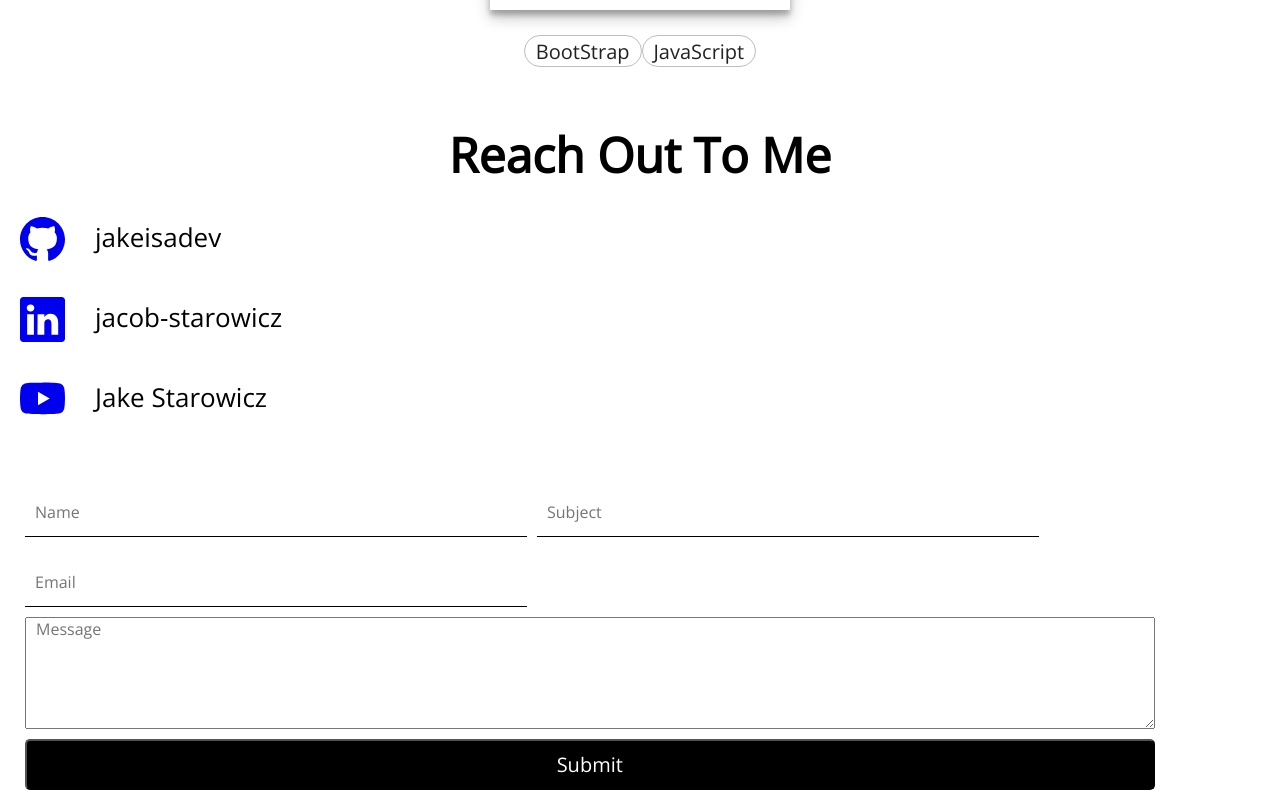
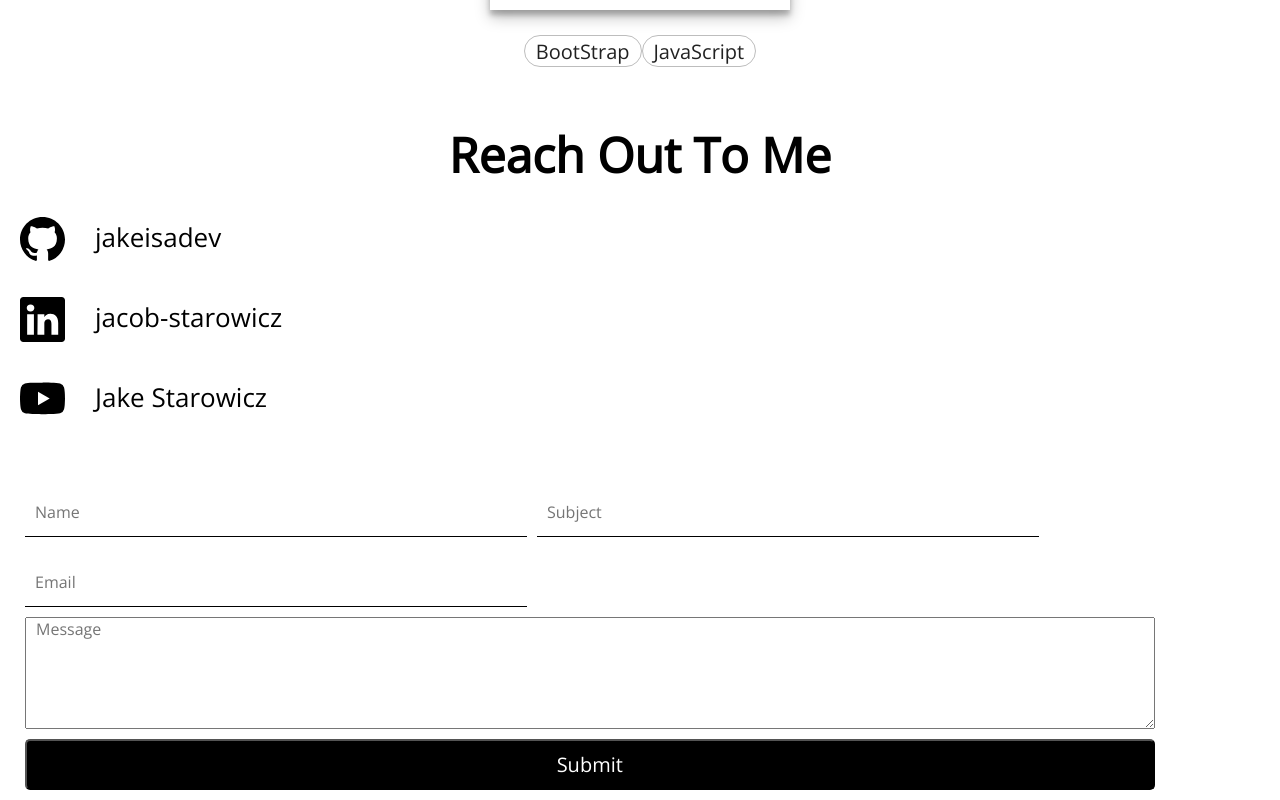
Before and after one commit to jakeisadev/new-portfolio8Oct22, a React (Create React App) app: page / in a window 1280 px wide. Shown: the part 4398-5198 px from the top of the page. Built offline with nearby package versions, Linux system fonts and the light colour scheme.

Commit message:
second attempt to remove iOS styling from icons

```diff
--- a/src/css/contact.css
+++ b/src/css/contact.css
@@ -18,6 +18,8 @@
     margin-top: 30px;
     width: 45px;
     height: 45px;
+    color: black !important;
+    text-decoration: none;
     /* iOS default styling override */
     appearance: none;
     -webkit-appearance: none;
```
